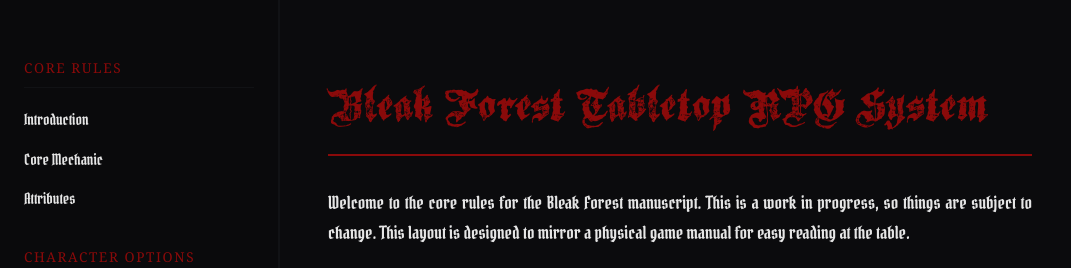
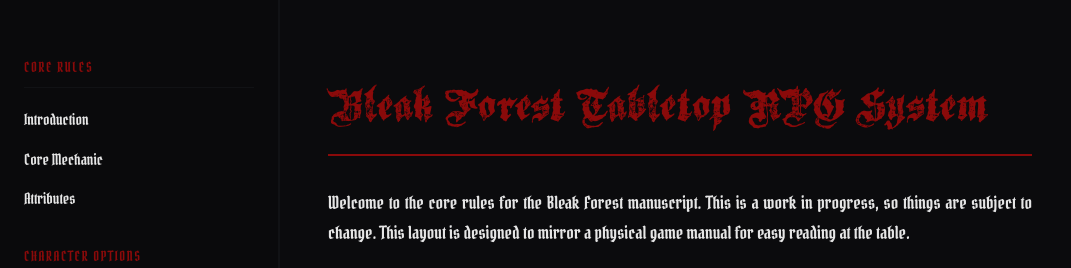
Before and after one commit to ostensiblecat/OstensibleCatDesign, a plain HTML site: page index.html in a window 1280 px wide. Shown: the top 268 px of the page, without its empty margins (0-1071 px from the left). Drawn offline with Linux system fonts and the light colour scheme.

Commit message:
Update index.html

```diff
--- a/index.html
+++ b/index.html
@@ -18,6 +18,8 @@
 
         --font-serif: 'Georgia', 'Times New Roman', serif;
         --font-sans: system-ui, -apple-system, sans-serif;
+        --font-serif: 'PirataOne', serif;
+
     }
 
     /* --- GLOBAL RESET --- */
```
